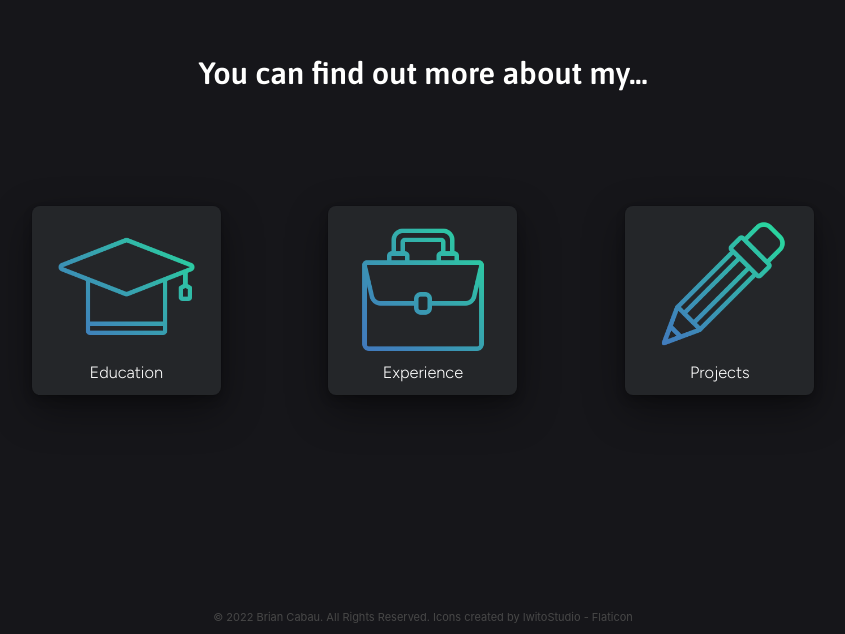
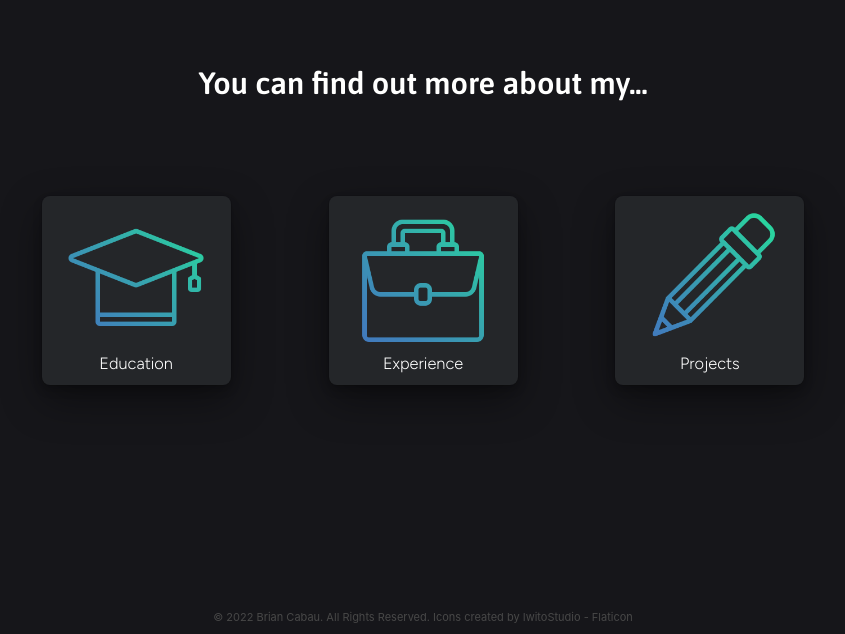
Before and after one commit to bcabau1/mike-can-code, a Next.js app: page / in a window 1280 px wide. Shown: the part 935-1569 px from the top of the page, without its empty margins (217-1062 px from the left). Built offline with nearby package versions, Linux system fonts and the light colour scheme.

Commit message:
layout projects,exp, ed

```diff
--- a/components/layouts/pageanimate.js
+++ b/components/layouts/pageanimate.js
@@ -7,9 +7,9 @@ export default function PageAnimate({children}) {
 
 
     const variants = {
-        hidden: { opacity: 0, x: 0, y: 30 },
+        hidden: { opacity: 0, x: 0, y: 20 },
         enter: { opacity: 1, x: 0, y: 0, transition:{ duration: .5, type: 'easeinOut' } },
-        exit: { opacity: 0, x: 0, y: 30}
+        exit: { opacity: 0, x: 0, y: 20}
       }
 
     return (
--- a/components/navbar.js
+++ b/components/navbar.js
@@ -74,13 +74,13 @@ export default function Navbar(props) {
           flexGrow={1}
           mt={{ base: 4, md: 0 }}
         >
-          <LinkItem href="education" path={path}>
+          <LinkItem href="education/#ed" path={path}>
             <Text >Education</Text>
           </LinkItem>
-          <LinkItem href="experience" path={path}>
+          <LinkItem href="experience/#exp" path={path}>
             <Text>Experience</Text>
           </LinkItem>
-          <LinkItem href="projects" path={path}>
+          <LinkItem href="projects/#proj" path={path}>
             <Text >Projects</Text>
           </LinkItem>
         </Stack>
@@ -128,13 +128,13 @@ export default function Navbar(props) {
                 <NextLink href="/" passHref>
                   <MenuItem as={Link}>About</MenuItem>
                 </NextLink>
-                <NextLink href="experience" passHref>
+                <NextLink href="experience/#exp" passHref>
                   <MenuItem as={Link}>Experience</MenuItem>
                 </NextLink>
-                <NextLink href="education" passHref>
+                <NextLink href="education/#ed" passHref>
                   <MenuItem as={Link}>Education</MenuItem>
                 </NextLink>
-                <NextLink href="projects" passHref>
+                <NextLink href="projects/#proj" passHref>
                   <MenuItem as={Link}>Projects</MenuItem>
                 </NextLink>
               </MenuList>
--- a/components/titleloop.js
+++ b/components/titleloop.js
@@ -21,8 +21,8 @@ let items = [
 ]
 
 const variants = {
-    initial:{ x: 0, opacity: 1 },
-    animate:{ x: 500, opacity: 0,
+    initial:{ x: 500, opacity: 0 },
+    animate:{ x: 0, opacity: 1,
         transition: { duration: 1, delay: 3, repeatType: 'loop' }
     },
     exit: { x: -500, opacity: 0}
@@ -44,7 +44,7 @@ export default function TitleLoop() {
         exit='exit'
         transition='transition'
         variants={variants}
-        //onAnimationComplete={() => setCurrentItem(currentItem === 0 ? 1 : 0)}
+        onAnimationComplete={() => setCurrentItem(currentItem === 0 ? 1 : 0)}
         >
         {items[currentItem].src}
         </motion.div>
--- a/pages/education.js
+++ b/pages/education.js
@@ -9,7 +9,8 @@ export default function Education(router)  {
 
     return (
         <PageAnimate>
-            <Flex position='relative' w = '100%' h='100%' p='14%' textAlign='center' flexWrap='wrap' id='banners' overflow='auto' alignItems='center' justifyContent='space-evenly'>
+            <Flex position='relative' w = '100%' h='100%' p='14%' textAlign='center' flexWrap='wrap'
+            overflow='auto' alignItems='center' justifyContent='space-evenly' id='ed'>
 
                 <Heading  w='100%' as="h3" variant="banner-title">
                     Education
--- a/pages/experience.js
+++ b/pages/experience.js
@@ -9,7 +9,7 @@ export default function Experience(router)  {
 
     return (
         <PageAnimate>
-            <Flex position='relative' w = '100%' h='100%'  textAlign='center' flexWrap='wrap' id='banners' overflow='auto' alignItems='center' justifyContent='space-evenly'>
+            <Flex position='relative' w = '100%' h='100%'  textAlign='center' flexWrap='wrap' id='exp' overflow='auto' alignItems='center' justifyContent='space-evenly'>
 
                 <Heading  w='100%' as="h3" variant="banner-title">
                     Experience
--- a/pages/index.js
+++ b/pages/index.js
@@ -28,19 +28,19 @@ export default function Page(router) {
                     <ButtonBar>Learn more about me.</ButtonBar>
                 </Box>
             </Flex>
-            <Flex position='relative' w = '100%' h='100%' p='12%' textAlign='center' flexWrap='wrap' id='banners' overflow='auto' alignItems='center' justifyContent='space-evenly' >
+            <Flex position='relative' w = '100%' h='100%' p='13.5%' textAlign='center' flexWrap='wrap' id='banners' overflow='auto' alignItems='center' justifyContent='space-evenly' >
 
                 <Heading  w='100%' as="h3" variant="banner-title">
                      You can find out more about my...
                 </Heading>
                 <Box px='4%'>
-                    <TabBanner imgsrc='/images/graduation-hat.png' href='/education' name='Education' path={router.aspath}/>
+                    <TabBanner imgsrc='/images/graduation-hat.png' href='education/#ed' name='Education' path={router.aspath}/>
                 </Box>
                 <Box px='4%' >
-                    <TabBanner imgsrc='/images/briefcase.png' href='/experience' name='Experience' path={router.aspath}/>
+                    <TabBanner imgsrc='/images/briefcase.png' href='experience/#exp' name='Experience' path={router.aspath}/>
                 </Box>
                 <Box px='4%'>
-                    <TabBanner imgsrc='/images/pencil.png' href='/projects' name='Projects' path={router.aspath}/>
+                    <TabBanner imgsrc='/images/pencil.png' href='projects/#proj' name='Projects' path={router.aspath}/>
                 </Box>
             </Flex>
             <AttributeFooter>© 2022 Brian Cabau. All Rights Reserved. Icons created by IwitoStudio - Flaticon</AttributeFooter>
--- a/pages/projects.js
+++ b/pages/projects.js
@@ -9,7 +9,7 @@ export default function Projects(router)  {
 
     return (
         <PageAnimate>
-            <Flex position='relative' w = '100%' h='100%'  textAlign='center' flexWrap='wrap' id='banners' overflow='auto' alignItems='center' justifyContent='space-evenly'>
+            <Flex position='relative' w = '100%' h='100%'  textAlign='center' flexWrap='wrap' id='proj' overflow='auto' alignItems='center' justifyContent='space-evenly'>
 
                 <Heading  w='100%' as="h3" variant="banner-title">
                     Projects
```
